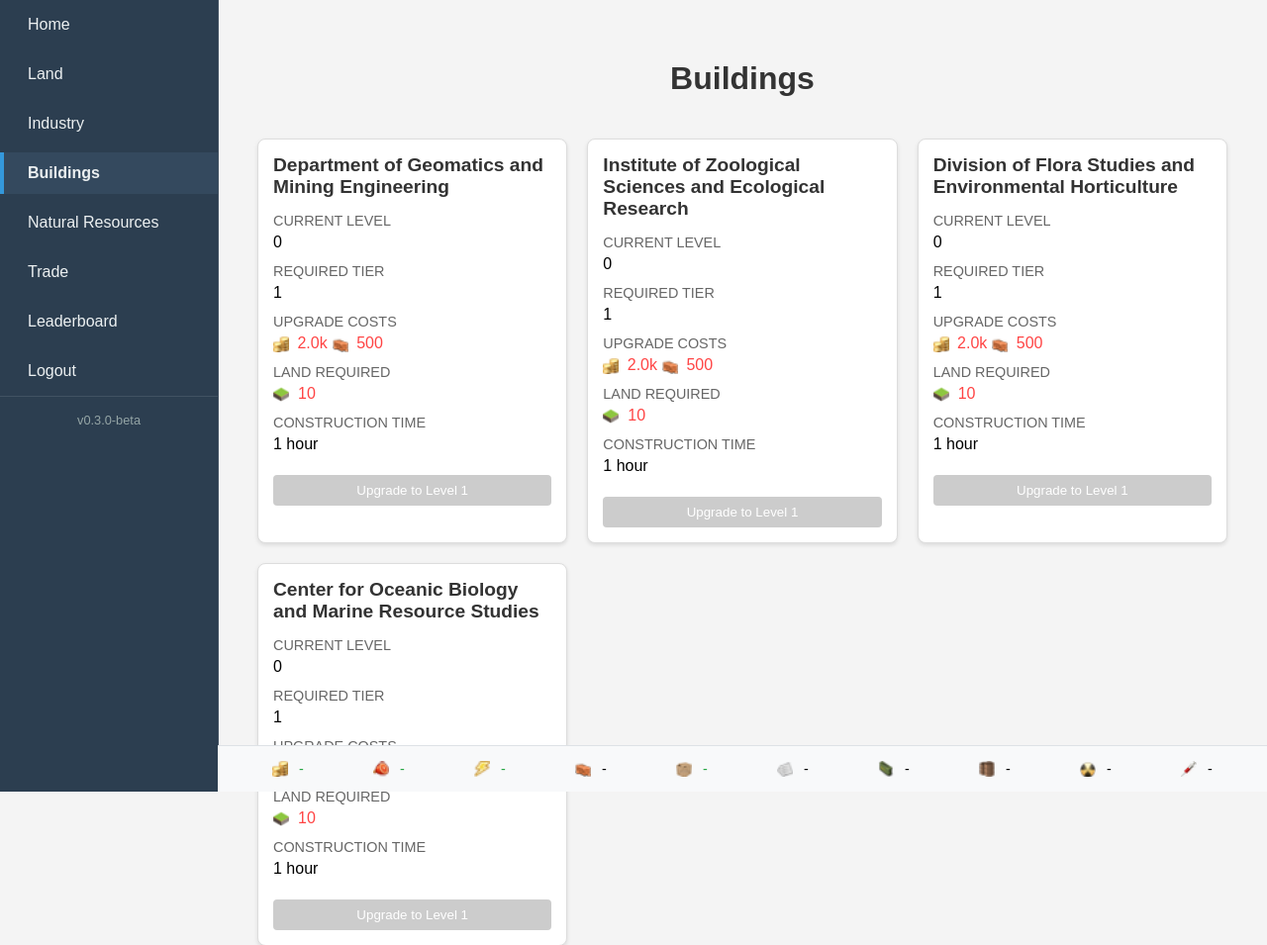
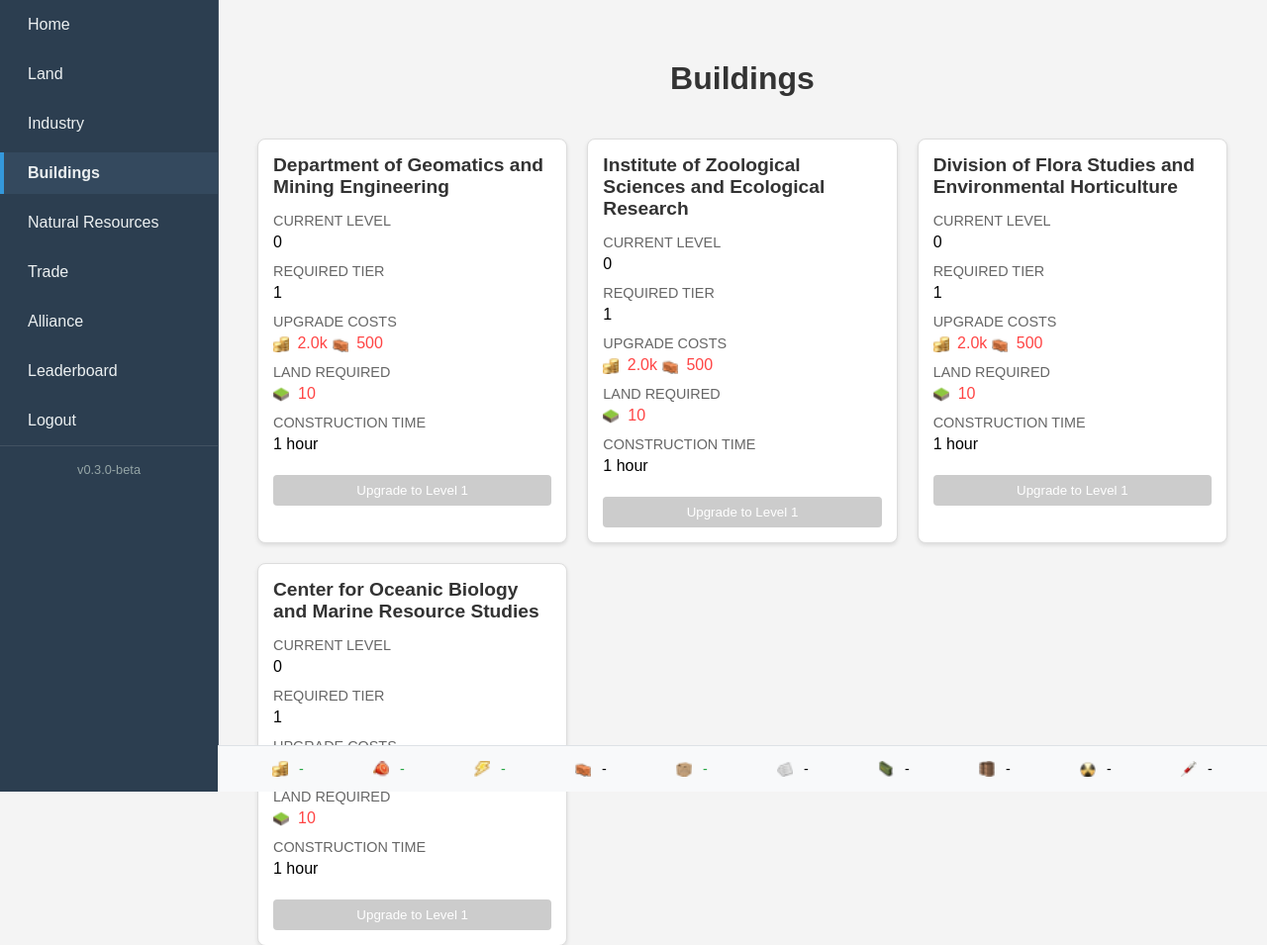
Before and after one commit to jerrycui2007/Nations, a PHP site: page /buildings.php in a window 1280 px wide. Shown: the top 955 px of the page at 99% size. Run offline with PHP 8.4, Linux system fonts and the light colour scheme; the visitor is signed in with stand-in values (Sample User, id 1); data that the repository does not hold is empty.

Commit message:
Alliance page

```diff
--- a/frontend/sidebar.php
+++ b/frontend/sidebar.php
@@ -11,6 +11,7 @@ $current_page = basename($_SERVER['PHP_SELF']);
             <li><a href="buildings.php" <?php echo ($current_page == 'buildings.php') ? 'class="active"' : ''; ?>>Buildings</a></li>
             <li><a href="resources.php" <?php echo ($current_page == 'resources.php') ? 'class="active"' : ''; ?>>Natural Resources</a></li>
             <li><a href="trade.php" <?php echo ($current_page == 'trade.php') ? 'class="active"' : ''; ?>>Trade</a></li>
+            <li><a href="alliance.php" <?php echo ($current_page == 'alliance.php') ? 'class="active"' : ''; ?>>Alliance</a></li>
             <li><a href="leaderboard.php" <?php echo ($current_page == 'leaderboard.php') ? 'class="active"' : ''; ?>>Leaderboard</a></li>
             <li><a href="logout.php">Logout</a></li>
         </ul>
```
